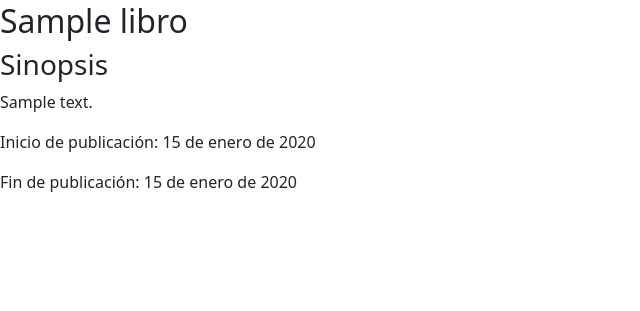
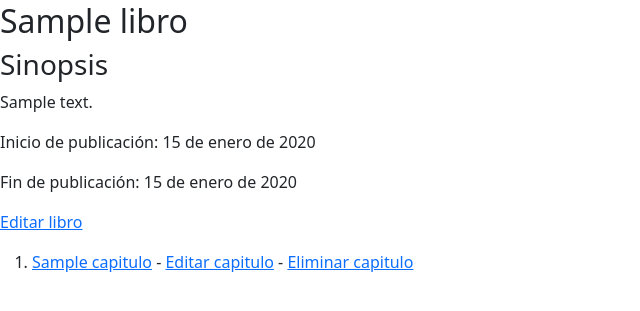
Before and after one commit to JavierEstudios/Proyecto-libro-online, a Django app: page /libro/1 in a window 1280 px wide. Shown: the part 140-451 px from the top of the page, without its empty margins (0-640 px from the left). Run offline with Django 5.2, Linux system fonts and the light colour scheme; a user stored in the database is signed in; tables that the repository leaves empty hold one stand-in row (values such as "Sample post").

Commit message:
Corregida (por fin) la creación de usuarios, la creación de libros, la creación de capitulos, y que se muestren correctamente las precuelas/secuelas.

```diff
--- a/libro/models.py
+++ b/libro/models.py
@@ -16,9 +16,9 @@ class Libro(models.Model):
     descripcion = models.CharField(max_length=2000)
     portada = models.ImageField(blank=True)
     inicio_publicacion = models.DateField(auto_now_add=True)
-    fin_publicacion = models.DateField(blank=True)
-    autores = models.ManyToManyField(Usuario, related_name="autor_libro")
-    lectores = models.ManyToManyField(Usuario, through="Lector_Libro", related_name="lector_libro")
+    fin_publicacion = models.DateField(null=True, blank=True)
+    autor = models.ForeignKey(Usuario, on_delete=models.CASCADE, related_name="autor_libro")
+    lectores = models.ManyToManyField(Usuario, through="Lector_Libro", related_name="lectores_libro")
     def __str__(self):
         return self.titulo
 
@@ -31,9 +31,9 @@ class Capitulo(models.Model):
     texto_principal = models.TextField()
     fecha_publicacion = models.DateField(auto_now_add=True)
     autor = models.ForeignKey(Usuario, on_delete=models.CASCADE, related_name="autor_capitulo")
-    lectores = models.ManyToManyField(Usuario, through="Lector_Capitulo", related_name="lector_capitulo")
+    lectores = models.ManyToManyField(Usuario, through="Lector_Capitulo", related_name="lectores_capitulo")
     libro = models.ForeignKey(Libro, on_delete=models.CASCADE)
-    secuela_de = models.ManyToManyField("self")
+    secuela_de = models.ManyToManyField("self", blank=True)
     def __str__(self):
         return f"{self.titulo} - {self.libro.titulo}"
 
@@ -45,11 +45,10 @@ class Lector_Libro(models.Model):
                         "RDNG": "En proceso de Lectura",
                         "FNSH": "Lectura Finalizada"}
     relacion = models.CharField(choices=CHOICES_RELACION, max_length=4)
-    favorito = models.BooleanField(default=False)
-    lector = models.ForeignKey(Usuario, on_delete=models.CASCADE, related_name="lector_libro_rel")
+    lector = models.ForeignKey(Usuario, on_delete=models.CASCADE)
     libro = models.ForeignKey(Libro, on_delete=models.CASCADE)
 
 class Lector_Capitulo(models.Model):
     leido = models.BooleanField(default=False)
-    lector = models.ForeignKey(Usuario, on_delete=models.CASCADE, related_name="lector_capitulo_rel")
+    lector = models.ForeignKey(Usuario, on_delete=models.CASCADE)
     capitulo = models.ForeignKey(Capitulo, on_delete=models.CASCADE)
--- a/libro/templates/libro/capitulo.html
+++ b/libro/templates/libro/capitulo.html
@@ -2,12 +2,12 @@
 
 {% block title %}
     <title>Fabulivum - {{ capitulo.titulo }}</title>
-    <meta name="author" content="Javier Farré Avilés, {{ capitulo.libro.autor.name }}">
+    <meta name="author" content="Javier Farré Avilés, {{ capitulo.autor.username }}">
 {% endblock %}
 
 {% block content %}
     <h1>{{ capitulo.titulo }}</h1>
-    <h2>{{ capitulo.libro.titulo }} - {{ capitulo.libro.autor.name }}</h2>
+    <h2>{{ capitulo.libro.titulo }} - {{ capitulo.autor.username }}</h2>
     {% for precuela in secuela_de %}
         {% if precuela.numero < capitulo.numero %}
             <p><a href="{% url 'capitulo' pk=precuela.pk %}">{{ precuela.titulo }}</a></p>
--- a/libro/templates/libro/libro.html
+++ b/libro/templates/libro/libro.html
@@ -2,7 +2,7 @@
 
 {% block title %}
     <title>Fabulivum - {{ libro.titulo }}</title>
-    <meta name="author" content="Javier Farré Avilés{% for usuario in libro.autor %}, {{ usuario.username }}{% endfor %}.">
+    <meta name="author" content="Javier Farré Avilés, {{ libro.autor.username }}.">
 {% endblock %}
 
 {% block content %}
@@ -14,18 +14,16 @@
     {% if libro.fin_publicacion is not empty %}
         <p>Fin de publicación: {{ libro.fin_publicacion }}</p>
     {% endif %}
-    {% if self in libro.autor %}
+    {% if libro.autor == user %}
         <p><a href = "{% url 'editar_el_libro' pk=libro.pk %}">Editar libro</a></p>
         {% if libro.fin_publicacion is empty %}
             <p><a href = "{% url 'nuevo_capitulo' libro=libro.pk %}">Nuevo Capitulo</a></p>
-            <!--TODO vista para añadir el fin de publicación-->
-            <p><form action="{% url '' %}" method="post">{% csrf_token %}<button>Fin de publicación</button></form></p>
         {% endif %}
     {% endif %}
     <ol>
-        {% for capitulo in object_list %}
+        {% for capitulo in capitulos %}
             <li><a href="{% url 'capitulo' pk=capitulo.pk %}">{{ capitulo.titulo }}</a>
-                {% if capitulo.autor = self %}
+                {% if capitulo.autor == user %}
                      - <a href="{% url 'editar_el_capitulo' pk=capitulo.pk %}">Editar capitulo</a>
                      - <a href="{% url 'eliminar_el_capitulo' pk=capitulo.pk %}">Eliminar capitulo</a>
                 {% endif %}</li>
--- a/libro/templates/libro/listaLibros.html
+++ b/libro/templates/libro/listaLibros.html
@@ -8,11 +8,11 @@
 {% block content %}
     <h1>Fabulivum</h1>
     <h2>Lista de libros</h2>
-    <ol>
+    <ul>
         {% for libro in object_list %}
             <li><a href="{% url 'libro' pk=libro.pk %}">{{ libro.titulo }}</a></li>
         {% empty %}
             <li>No hay libros</li>
         {% endfor %}
-    </ol>
+    </ul>
 {% endblock %}
--- a/libro/templates/libro/main.html
+++ b/libro/templates/libro/main.html
@@ -9,4 +9,7 @@
     <h1>Fabulivum</h1>
     <p><a href="{% url 'lista_de_libros' %}">Libros</a></p>
     <p><a href="{% url 'lista_de_autores' %}">Autores</a></p>
+    {% if user.is_authenticated %}
+        <p><a href="{% url 'nuevo_libro' %}">Nuevo libro</a></p>
+    {% endif %}
 {% endblock %}
--- a/libro/templates/libro/usuario.html
+++ b/libro/templates/libro/usuario.html
@@ -17,8 +17,8 @@
         </p>
     {% endif %}
     <ul>
-        {% for libro in object_list %}
-            <li><a href="{% url 'usuario' pk=usuario.pk %}">{{ libro.titulo }}</a></li>
+        {% for libro in libros %}
+            <li><a href="{% url 'libro' pk=libro.pk %}">{{ libro.titulo }}</a></li>
         {% endfor %}
     </ul>
     <p><a href="{% url 'pagina_de_inicio' %}">Pagina de inicio</a></p>
--- a/libro/urls.py
+++ b/libro/urls.py
@@ -1,9 +1,8 @@
 from django.urls import path
-from .views import pagina_principal, nuevo_usuario, lista_libros, detalles_libro, lista_autores, detalles_usuario, leer_capitulo, crear_libro, editar_libro, eliminar_libro, crear_capitulo, editar_capitulo, eliminar_capitulo, crear_usuario, editar_usuario, eliminar_usuario
+from .views import pagina_principal, lista_libros, detalles_libro, lista_autores, detalles_usuario, leer_capitulo, crear_libro, editar_libro, eliminar_libro, crear_capitulo, editar_capitulo, eliminar_capitulo, crear_usuario, editar_usuario, eliminar_usuario
 
 urlpatterns = [
     path("", pagina_principal.as_view(), name="pagina_de_inicio"),
-    path("usuario/nuevo/", nuevo_usuario.as_view(), name="nuevo_usuario"),
     path("libros/", lista_libros.as_view(), name="lista_de_libros"),
     path("libro/<int:pk>", detalles_libro.as_view(), name="libro"),
     path("autores/", lista_autores.as_view(), name="lista_de_autores"),
--- a/libro/views.py
+++ b/libro/views.py
@@ -6,13 +6,10 @@ from django.views.generic.list import ListView
 from django.views.generic.edit import CreateView, UpdateView, DeleteView
 from django.contrib.auth.mixins import LoginRequiredMixin
 from libro.models import Usuario, Libro, Capitulo
-from libro.forms import NuevoLibroForm, EditarLibroForm, CapituloForm, NuevoUsuarioForm, EditarUsuarioForm
+from libro.forms import LibroForm, CapituloForm, NuevoUsuarioForm, EditarUsuarioForm
 
 class pagina_principal(TemplateView):
     template_name = "libro/main.html"
-
-class nuevo_usuario(TemplateView):
-    template_name = "libro/nuevoUsuario.html"
 
 class lista_libros(ListView):
     model = Libro
@@ -32,7 +29,7 @@ class detalles_libro(DetailView):
 
 class crear_libro(LoginRequiredMixin,CreateView):
     model = Libro
-    form_class = NuevoLibroForm
+    form_class = LibroForm
     template_name = "libro/nuevoLibro.html"
 
     def form_valid(self, form):
@@ -41,7 +38,7 @@ class crear_libro(LoginRequiredMixin,CreateView):
 
 class editar_libro(LoginRequiredMixin,UpdateView):
     model = Libro
-    form_class = EditarLibroForm
+    form_class = LibroForm
     template_name = "libro/editarLibro.html"
 
 class eliminar_libro(LoginRequiredMixin,DeleteView):
@@ -56,7 +53,7 @@ class crear_capitulo(LoginRequiredMixin,CreateView):
 
     def form_valid(self, form):
         form.instance.autor = self.request.user
-        form.instance.libro = get_object_or_404(Libro, pk=self.kwargs['pk'])
+        form.instance.libro = get_object_or_404(Libro, pk=self.kwargs['libro'])
         return super().form_valid(form)
 
 class editar_capitulo(LoginRequiredMixin,UpdateView):
@@ -89,7 +86,7 @@ class lista_autores(ListView):
     template_name = "libro/listaAutores.html"
 
     def get_queryset(self):
-        return Usuario.objects.all().order_by('username')
+        return Usuario.objects.filter().order_by('username') ##TODO: Filtrar por usuarios con libros
 
 class detalles_usuario(DetailView):
     model = Usuario
@@ -97,7 +94,7 @@ class detalles_usuario(DetailView):
 
     def get_context_data(self, **kwargs):
         libros = super().get_context_data(**kwargs)
-        libros["libros"] = Libro.objects.filter(autores=self.kwargs['pk']).order_by('inicio_publicacion')
+        libros["libros"] = Libro.objects.filter(autor=self.kwargs['pk']).order_by('inicio_publicacion')
         return libros
 
 class leer_capitulo(DetailView):
@@ -106,6 +103,5 @@ class leer_capitulo(DetailView):
 
     def get_context_data(self, **kwargs):
         capitulos = super().get_context_data(**kwargs)
-        capitulos["precuelas"] = Capitulo.objects.filter(secuela_de=self.kwargs['pk']).order_by('inicio_publicacion')
-        capitulos["secuelas"] = Capitulo.objects.filter(capitulos=self.kwargs['pk']).order_by('inicio_publicacion')
+        capitulos["secuela_de"] = Capitulo.objects.filter(secuela_de=self.kwargs['pk']).order_by('fecha_publicacion')
         return capitulos
```
Also changed, not shown: libro/forms.py (+1 -6 lines), 1 other file.
